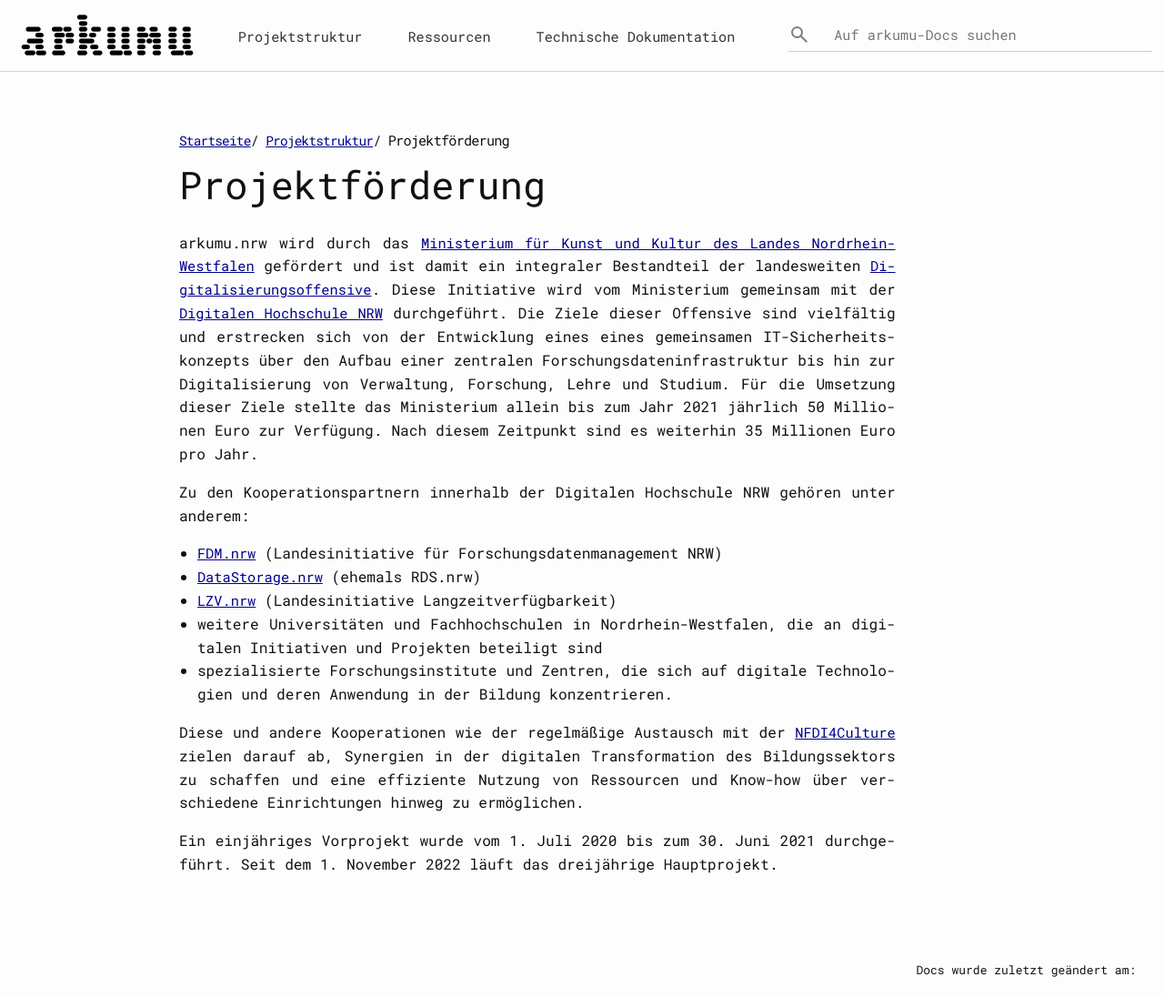
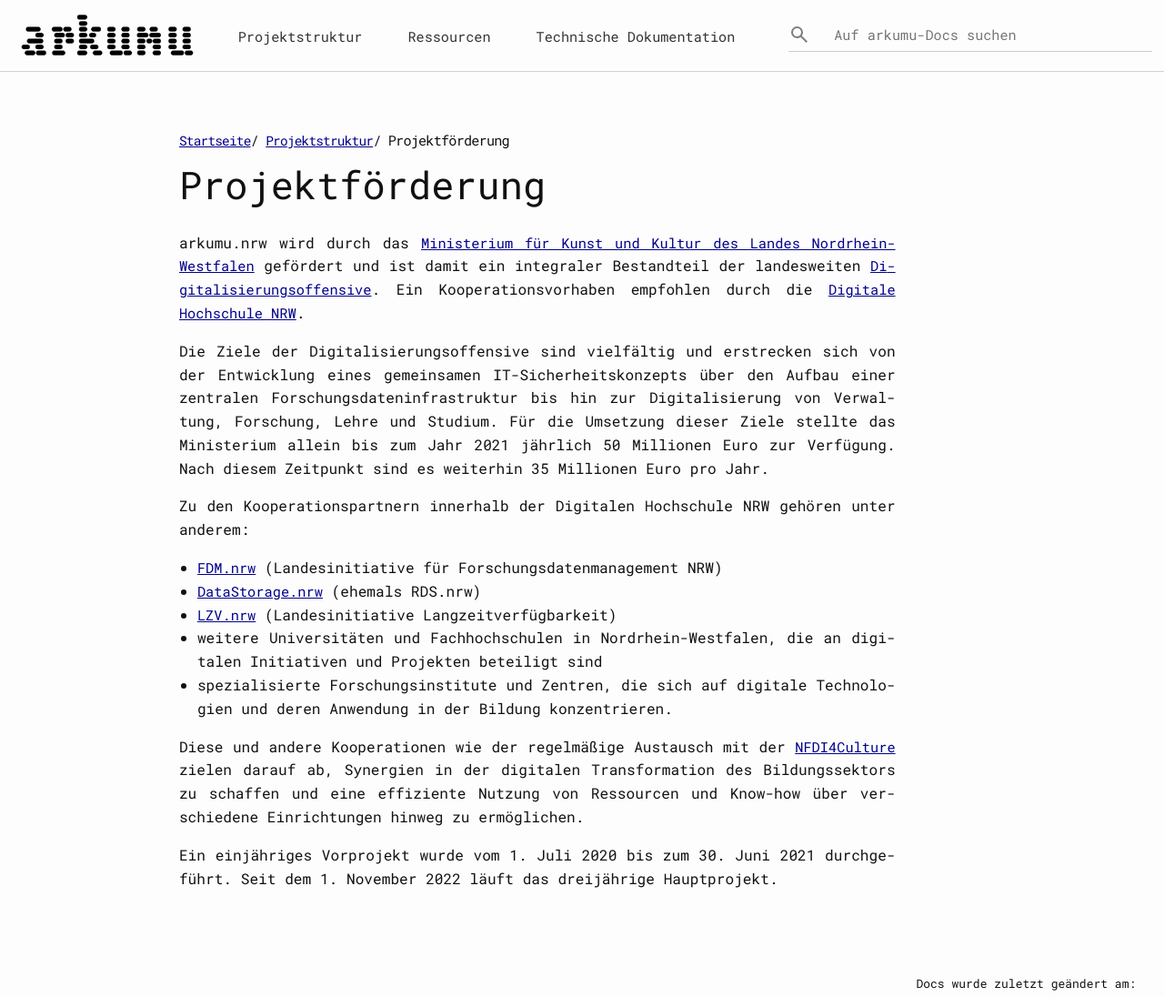
Before and after one commit to arkumu/arkumu.github.io, a Jekyll site: the page built from projektstruktur/projektfoerderung.markdown, in a window 1280 px wide, cut to the strip 0-1096 px from the top of the page. Shown: the whole strip at 91% size. Built offline with Jekyll 4.4.1, drawn with Linux system fonts in a browser that asks for light colours; a script that is not in the unit is left out.

Commit message:
update wording

```diff
--- a/projektstruktur/projektfoerderung.markdown
+++ b/projektstruktur/projektfoerderung.markdown
@@ -4,7 +4,9 @@ title: Projektförderung
 order: 1.2
 ---
 
-arkumu.nrw wird durch das [Ministerium für Kunst und Kultur des Landes Nordrhein-Westfalen](https://www.mkw.nrw/) gefördert und ist damit ein integraler Bestandteil der landesweiten [Digitalisierungsoffensive](https://www.mkw.nrw/themen/wissenschaft/wissenschaftspolitik/digitalisierungsoffensive). Diese Initiative wird vom Ministerium gemeinsam mit der [Digitalen Hochschule NRW](https://www.dh.nrw/) durchgeführt. Die Ziele dieser Offensive sind vielfältig und erstrecken sich von der Entwicklung eines eines gemeinsamen IT-Sicherheitskonzepts über den Aufbau einer zentralen Forschungsdateninfrastruktur bis hin zur Digitalisierung von Verwaltung, Forschung, Lehre und Studium. Für die Umsetzung dieser Ziele stellte das Ministerium allein bis zum Jahr 2021 jährlich 50 Millionen Euro zur Verfügung. Nach diesem Zeitpunkt sind es weiterhin 35 Millionen Euro pro Jahr.
+arkumu.nrw wird durch das [Ministerium für Kunst und Kultur des Landes Nordrhein-Westfalen](https://www.mkw.nrw/) gefördert und ist damit ein integraler Bestandteil der landesweiten [Digitalisierungsoffensive](https://www.mkw.nrw/themen/wissenschaft/wissenschaftspolitik/digitalisierungsoffensive). Ein Kooperationsvorhaben empfohlen durch die [Digitale Hochschule NRW](https://www.dh.nrw/).
+
+Die Ziele der Digitalisierungsoffensive sind vielfältig und erstrecken sich von der Entwicklung eines gemeinsamen IT-Sicherheitskonzepts über den Aufbau einer zentralen Forschungsdateninfrastruktur bis hin zur Digitalisierung von Verwaltung, Forschung, Lehre und Studium. Für die Umsetzung dieser Ziele stellte das Ministerium allein bis zum Jahr 2021 jährlich 50 Millionen Euro zur Verfügung. Nach diesem Zeitpunkt sind es weiterhin 35 Millionen Euro pro Jahr.
 
 Zu den Kooperationspartnern innerhalb der Digitalen Hochschule NRW gehören unter anderem:
 
```
